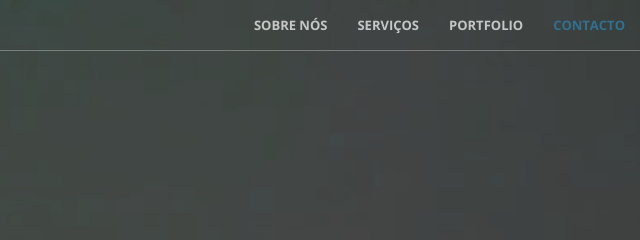
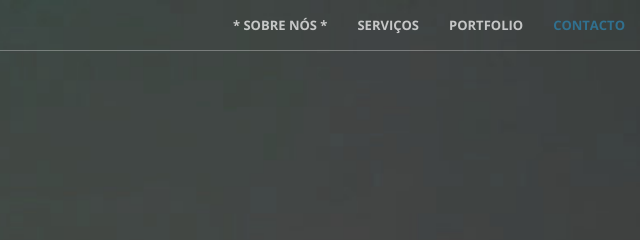
Before and after one commit to rosaCarolsampaio/Calesmon, a website: page index.html in a window 1280 px wide. Shown: the top 240 px of the page, 640-1280 px from the left. Drawn offline with nearby package versions, Linux system fonts and the light colour scheme.

Commit message:
Alterações no Main Menu #0101

```diff
--- a/index.html
+++ b/index.html
@@ -52,7 +52,7 @@
             <div class="collapse navbar-collapse" id="bs-example-navbar-collapse-1">
                 <ul class="nav navbar-nav navbar-right">
                     <li>
-                        <a class="page-scroll" href="#about">Sobre Nós</a>
+                        <a class="page-scroll" href="#about">* Sobre Nós *</a>
                     </li>
                     <li>
                         <a class="page-scroll" href="#services">Serviços</a>
```
